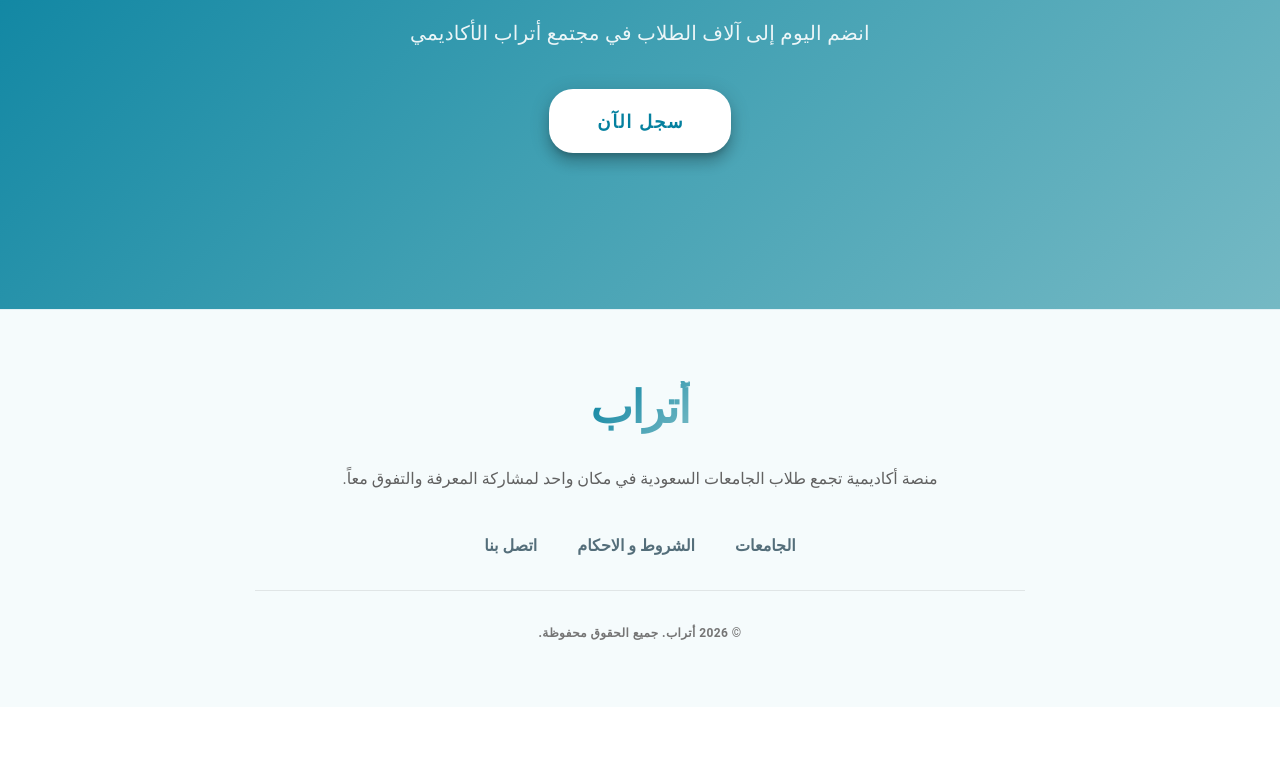
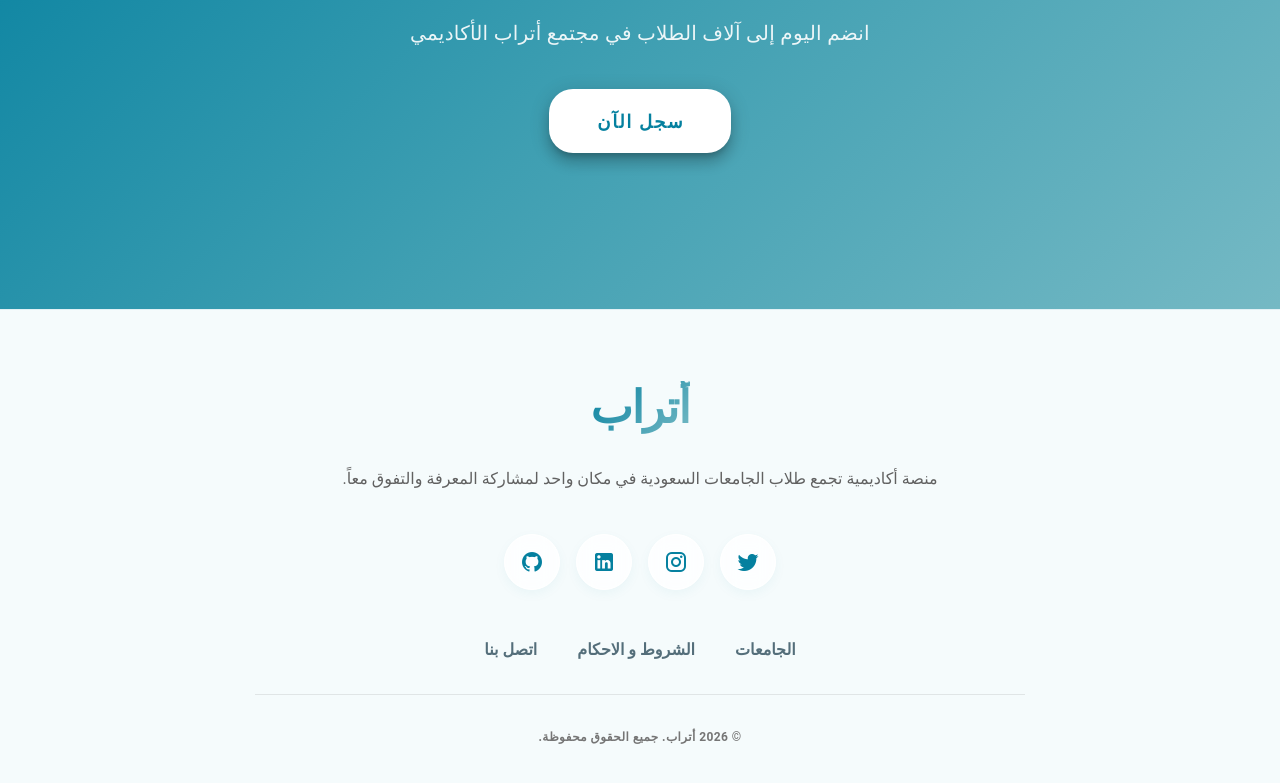
Before and after one commit to AboFawaz305/holberton-portfolio-project, a Vue app in the folder stage4/frontend/: page /home in a window 1280 px wide. Shown: the part 3365-4148 px from the top of the page. Before the commit the page ends 4072 px from the top, so only its background shows below. Built offline with nearby package versions, Linux system fonts and the light colour scheme.

Commit message:
fixed formating

```diff
--- a/stage4/frontend/src/components/AppFooter.vue
+++ b/stage4/frontend/src/components/AppFooter.vue
@@ -15,6 +15,19 @@
           >
             منصة أكاديمية تجمع طلاب الجامعات السعودية في مكان واحد لمشاركة المعرفة والتفوق معاً.
           </p>
+
+          <div class="d-flex justify-center gap-4 mb-12" data-aos="fade-up">
+            <v-btn
+              v-for="icon in socialIcons"
+              :key="icon"
+              icon
+              variant="flat"
+              class="social-btn glass-card"
+              size="large"
+            >
+              <v-icon color="primary" size="24">{{ icon }}</v-icon>
+            </v-btn>
+          </div>
 
           <div
             class="footer-nav d-flex flex-wrap justify-center align-center gap-8 mb-8"
```
